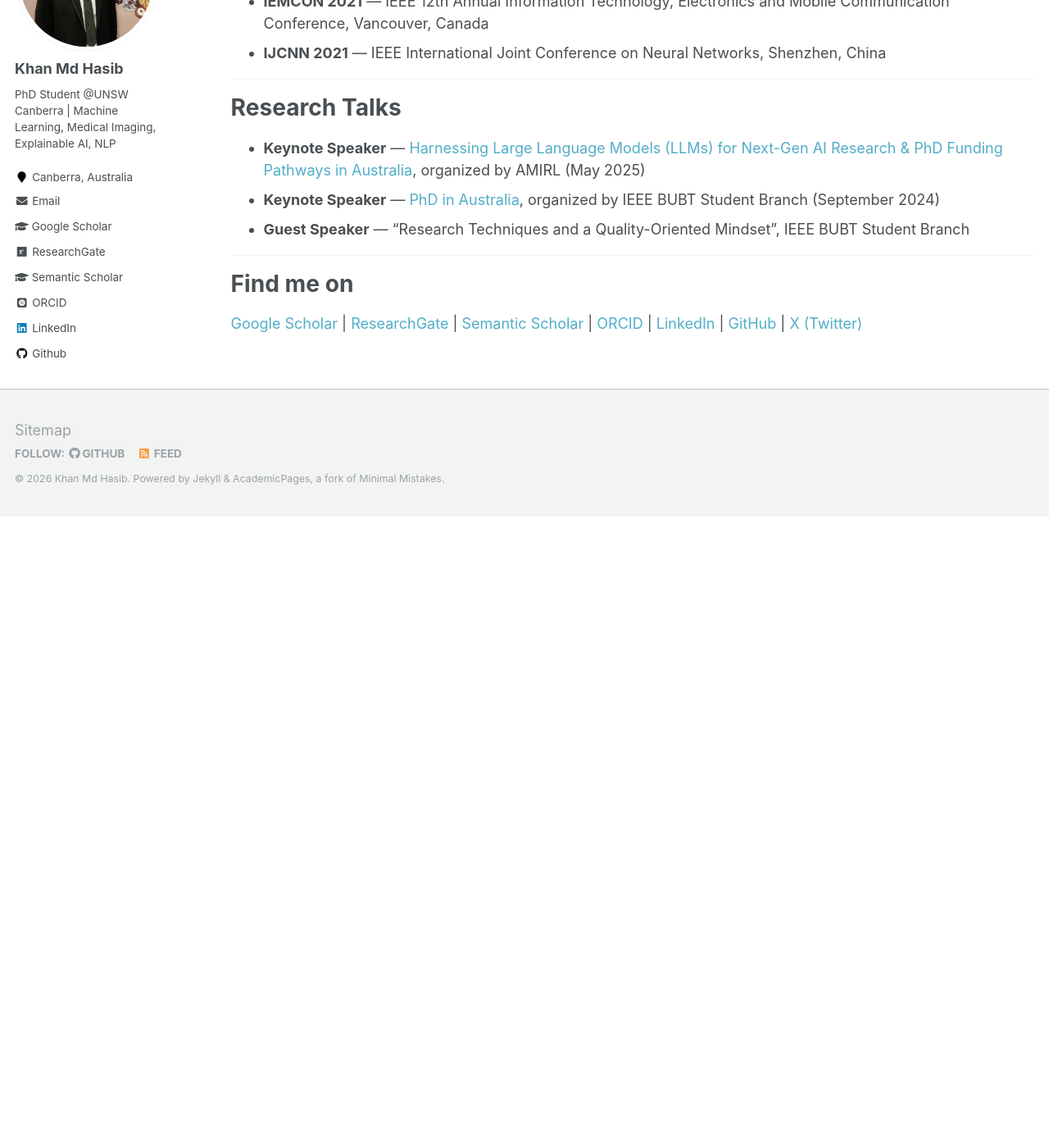
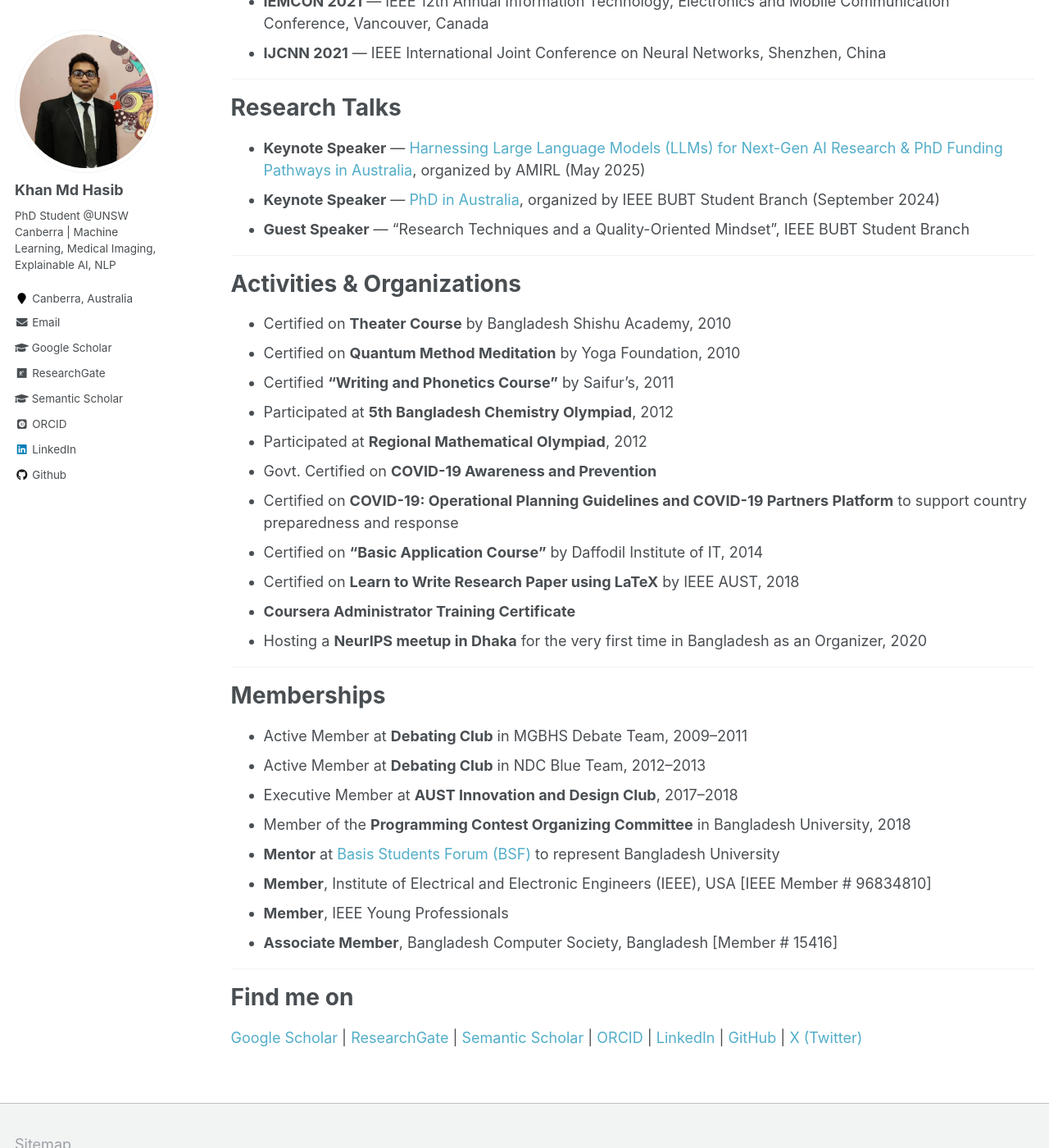
Before and after one commit to hasibaust13/hasibaust13.github.io, a Jekyll site: the page built from _pages/awards.md, in a window 1280 px wide and 1400 px high, scrolled down 1490 px. Shown: the whole window at 82% size. Built offline with Jekyll 4.4.1, drawn with Linux system fonts in a browser that asks for light colours; some web fonts are replaced; before the commit the page ends 2120 px from its top, so only the background shows below that.

Commit message:
Add Activities & Organizations and Memberships to Awards page

```diff
--- a/_pages/awards.md
+++ b/_pages/awards.md
@@ -67,6 +67,35 @@
 
 ---
 
+# Activities & Organizations
+
+* Certified on **Theater Course** by Bangladesh Shishu Academy, 2010
+* Certified on **Quantum Method Meditation** by Yoga Foundation, 2010
+* Certified **"Writing and Phonetics Course"** by Saifur's, 2011
+* Participated at **5th Bangladesh Chemistry Olympiad**, 2012
+* Participated at **Regional Mathematical Olympiad**, 2012
+* Govt. Certified on **COVID-19 Awareness and Prevention**
+* Certified on **COVID-19: Operational Planning Guidelines and COVID-19 Partners Platform** to support country preparedness and response
+* Certified on **"Basic Application Course"** by Daffodil Institute of IT, 2014
+* Certified on **Learn to Write Research Paper using LaTeX** by IEEE AUST, 2018
+* **Coursera Administrator Training Certificate**
+* Hosting a **NeurIPS meetup in Dhaka** for the very first time in Bangladesh as an Organizer, 2020
+
+---
+
+# Memberships
+
+* Active Member at **Debating Club** in MGBHS Debate Team, 2009–2011
+* Active Member at **Debating Club** in NDC Blue Team, 2012–2013
+* Executive Member at **AUST Innovation and Design Club**, 2017–2018
+* Member of the **Programming Contest Organizing Committee** in Bangladesh University, 2018
+* **Mentor** at [Basis Students Forum (BSF)](https://bsf.basis.org.bd/){:target="_blank"} to represent Bangladesh University
+* **Member**, Institute of Electrical and Electronic Engineers (IEEE), USA [IEEE Member # 96834810]
+* **Member**, IEEE Young Professionals
+* **Associate Member**, Bangladesh Computer Society, Bangladesh [Member # 15416]
+
+---
+
 # Find me on
 
 [Google Scholar](https://scholar.google.com/citations?user=7chm1qwAAAAJ){:target="_blank"} &#124;
```
